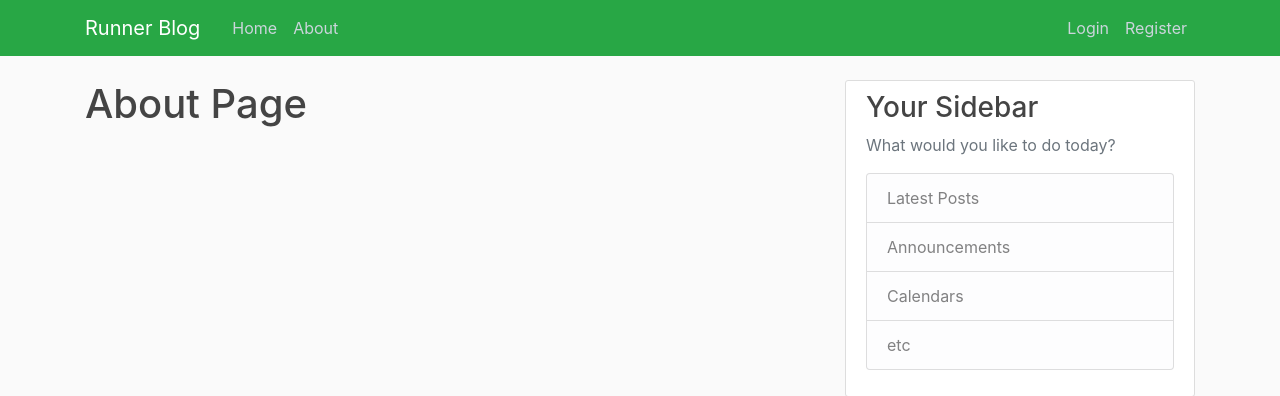
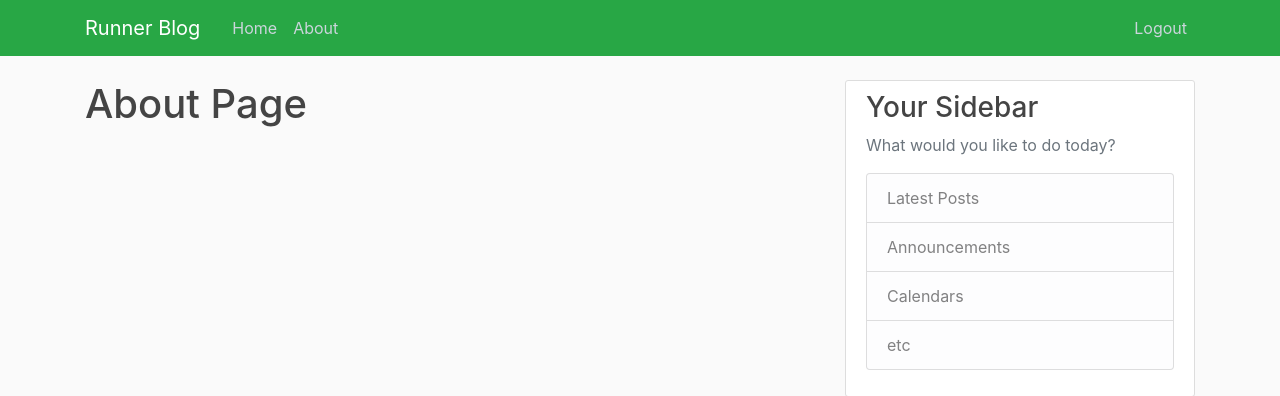
Before and after one commit to webroyit/ff59sg-RunnerBlog, a Flask app: page /about in a window 1280 px wide. Shown: the top 396 px of the page. Run offline with Flask 2, Linux system fonts and the light colour scheme; the visitor is signed in with stand-in values (Sample User, id 1); some libraries are stand-ins or nearby versions.

Commit message:
Show different nav link if the user is login or not

```diff
--- a/runnerblog/templates/layout.html
+++ b/runnerblog/templates/layout.html
@@ -28,8 +28,12 @@
                     </div>
                     <!-- Navbar Right Side -->
                     <div class="navbar-nav">
-                        <a class="nav-item nav-link" href="{{ url_for('login') }}">Login</a>
-                        <a class="nav-item nav-link" href="{{ url_for('register') }}">Register</a>
+                        {% if current_user.is_authenticated %}
+                            <a class="nav-item nav-link" href="{{ url_for('logout') }}">Logout</a>
+                        {% else %}
+                            <a class="nav-item nav-link" href="{{ url_for('login') }}">Login</a>
+                            <a class="nav-item nav-link" href="{{ url_for('register') }}">Register</a>
+                        {% endif %}
                     </div>
                 </div>
             </div>
```
